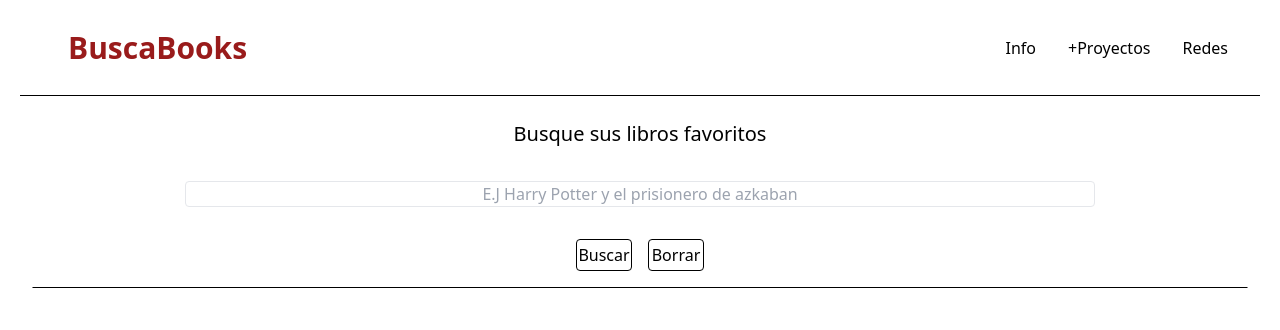
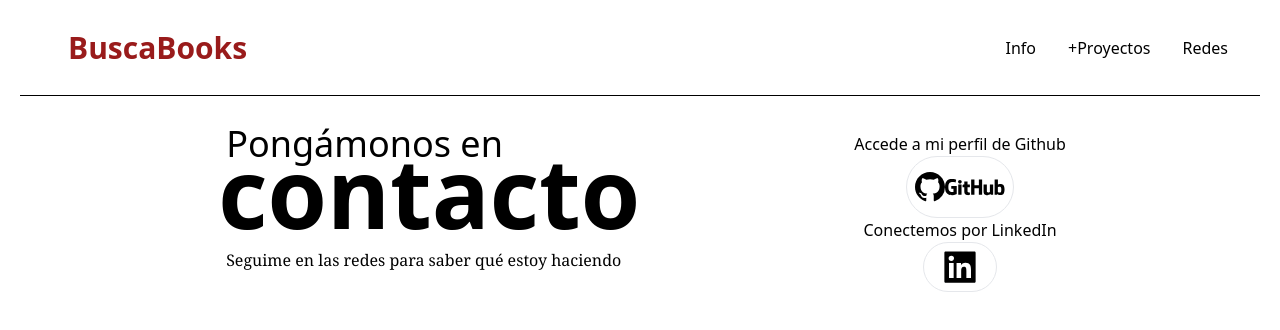
Before and after one commit to mateozivano/Book-Search-Web-App, a React (Vite) app: page /Redes in a window 1280 px wide. Shown: the top 330 px of the page. Built offline with nearby package versions, Linux system fonts and the light colour scheme.

Commit message:
agrego routing para paginas home, redes, proyectos e info. Tambien agrego contenido y estilo a pagina redes

```diff
--- a/package.json
+++ b/package.json
@@ -10,9 +10,13 @@
   },
   "dependencies": {
     "axios": "^1.3.1",
+    "localforage": "^1.10.0",
+    "match-sorter": "^6.3.1",
     "react": "^18.2.0",
     "react-dom": "^18.2.0",
-    "react-icons": "^4.7.1"
+    "react-icons": "^4.7.1",
+    "react-router-dom": "^6.8.1",
+    "sort-by": "^1.2.0"
   },
   "devDependencies": {
     "@types/react": "^18.0.27",
--- a/src/App.jsx
+++ b/src/App.jsx
@@ -1,19 +1,24 @@
-import BookBrowser from "./browser"
-import Navbar from "./nav"
-
-import { useState } from "react";
+import { BrowserRouter, Route, Routes } from "react-router-dom";
+import BookBrowser from "./browser";
+import Informacion from "./info";
+import Proyectos from "./Proyectos";
+import Redes from "./redes";
+import Navbar from "./nav";
 
 function App() {
-
-
   return (
-    <section>
-      <Navbar></Navbar>
-
-      <BookBrowser />
-
-    </section>
-  )
-};
+    <BrowserRouter>
+      <section>
+        <Navbar />
+        <Routes>
+          <Route path="/" element={<BookBrowser />} />
+          <Route path="/Informacion" element={<Informacion />} />
+          <Route path="/Proyectos" element={<Proyectos />} />
+          <Route path="/Redes" element={<Redes />} />
+        </Routes>
+      </section>
+    </BrowserRouter>
+  );
+}
 
 export default App;
--- /dev/null
+++ b/src/Info.jsx
@@ -0,0 +1,6 @@
+const Informacion = () => {
+    return(
+        <p>Informacion</p>
+    )
+}
+export default Informacion
--- /dev/null
+++ b/src/Proyectos.jsx
@@ -0,0 +1,6 @@
+const Proyectos = () => {
+    return(
+        <p>Proyectos</p>
+    )
+}
+export default Proyectos
--- a/src/browser.jsx
+++ b/src/browser.jsx
@@ -1,9 +1,9 @@
-import { useState, useEffect } from 'react'
+import { useState } from 'react'
 import BookList from './bookList'
 import BookDetails from "./bookDetails"
 
 async function searchBooks(query, startIndex, setTotalItems) {
-    const API_URL = `https://www.googleapis.com/books/v1/volumes?q=${query}&maxResults=40&startIndex=${startIndex}`;
+    const API_URL = `https://www.googleapis.com/books/v1/volumes?q=${query}&maxResults=20&startIndex=${startIndex}`;
     try {
         const response = await fetch(API_URL);
         const data = await response.json();
@@ -37,7 +37,7 @@ const BookBrowser = () => {
     };
 
     const handleNextPage = async () => {
-        const newStartIndex = startIndex + 40;
+        const newStartIndex = startIndex + 20;
         if (newStartIndex >= totalItems) {
             return;
         }
@@ -49,7 +49,7 @@ const BookBrowser = () => {
         if (startIndex <= 0) {
             return;
         }
-        const newStartIndex = startIndex - 40;
+        const newStartIndex = startIndex - 20;
         setStartIndex(newStartIndex);
         await fetchBooks();
     };
--- a/src/nav.jsx
+++ b/src/nav.jsx
@@ -1,5 +1,6 @@
 import { AiOutlineClose, AiOutlineMenu } from 'react-icons/ai'
 import { useState } from 'react'
+import {Link} from "react-router-dom"
 
 const Navbar = () => {
     const [nav, setNav] = useState(true)
@@ -10,23 +11,23 @@ const Navbar = () => {
 
     return (
         <div className="text-black flex justify-between items-center h-24 max-w-[1240px] mx-auto px-4 border-b border-black">
-            <h1 className="text-red-800 m-8 text-3xl font-extrabold w-full">BuscaBooks</h1>
+            <Link to="/"><h1 className="text-red-800 m-8 text-3xl font-extrabold w-full">BuscaBooks</h1> </Link>
             <ul className="hidden md:flex">
-                <li className="p-4">Info</li>
-                <li className="p-4">+Proyectos</li>
-                <li className="p-4">Redes</li>
+                <Link to="/Informacion" className="p-4">Info</Link>
+                <Link to="/Proyectos" className="p-4">+Proyectos</Link>
+                <Link to="/Redes" className="p-4">Redes</Link>
             </ul>
             <div onClick={handleNav} className='block md:hidden'>
                 {!nav ? <AiOutlineClose /> : <AiOutlineMenu size={20} />}
 
             </div>
             <div className={!nav ? 'fixed md:hidden left-0 h-full top-0 w-[60%] border-r border-r-gray-900 bg-white ease-in-out duration-500' : 'fixed left-[-100%]'}>
-                <h1 className="text-red-800 m-4 text-3xl font-extrabold w-full">BuscaBooks</h1>
-                <ul className='p-4 uppercase'>
+            <Link to="/"><h1 className="text-red-800 m-4 text-3xl font-extrabold w-full">BuscaBooks</h1></Link>
+                <ul className='p-4 uppercase flex flex-col'>
 
-                    <li className="p-4 border-b border-gray-400">Info</li>
-                    <li className="p-4 border-b border-gray-400">+Proyectos</li>
-                    <li className="p-4 border-b border-gray-400">Redes</li>
+                    <Link to="/Informacion" className="p-4 border-b border-gray-400">Info</Link>
+                    <Link to="/Proyectos" className="p-4 border-b border-gray-400">+Proyectos</Link>
+                    <Link to="/Redes" className="p-4 border-b border-gray-400">Redes</Link>
 
 
                 </ul>
--- /dev/null
+++ b/src/redes.jsx
@@ -0,0 +1,30 @@
+import { GoMarkGithub, GoLogoGithub } from "react-icons/go";
+import { AiFillLinkedin } from "react-icons/ai";
+
+const Redes = () => {
+    function linkedin() {
+        window.location.href = 'https://www.linkedin.com/in/mateo-zivano/';
+    }
+    function github () {
+        window.location.href = 'https://github.com/mateozivano/Book-Search-Web-App/tree/main';
+    }
+
+    return (
+        <div className="sm:flex sm:justify-evenly">
+            <div className="flex flex-col my-6">
+                <p className="text-4xl font-sans mx-auto sm:mx-0 sm:py-1 sm:-mb-4 sm:text-4xl sm:ml-3">Pongámonos en </p>
+                <p className="font-bold text-7xl mx-auto -mt-4 sm:mx-0 sm:py-2 sm:text-8xl sm:ml-1">contacto</p>
+                <p className="font-serif mx-auto text-sm sm:mx-0 sm:py-2 sm:text-base sm:-mt-2 sm:ml-3">Seguime en las redes para saber qué estoy haciendo</p>
+            </div>
+            <div className="flex flex-col sm:mt-9">
+                <p className="mx-auto">Accede a mi perfil de Github </p>
+                <button onClick={github} className="mx-auto px-2 border rounded-full"><div className='flex items-center'><GoMarkGithub className="" size={30} /> <GoLogoGithub className="" size={60} /></div></button>
+                <p className="mx-auto">Conectemos por LinkedIn</p>
+                <button onClick={linkedin} className="mx-auto px-4 py-1 border rounded-full"><AiFillLinkedin size={40}/></button>
+            </div>
+
+        </div>
+
+    )
+}
+export default Redes
```
Also changed, not shown: 1 other file (tests, documents, lock files or other folders).
